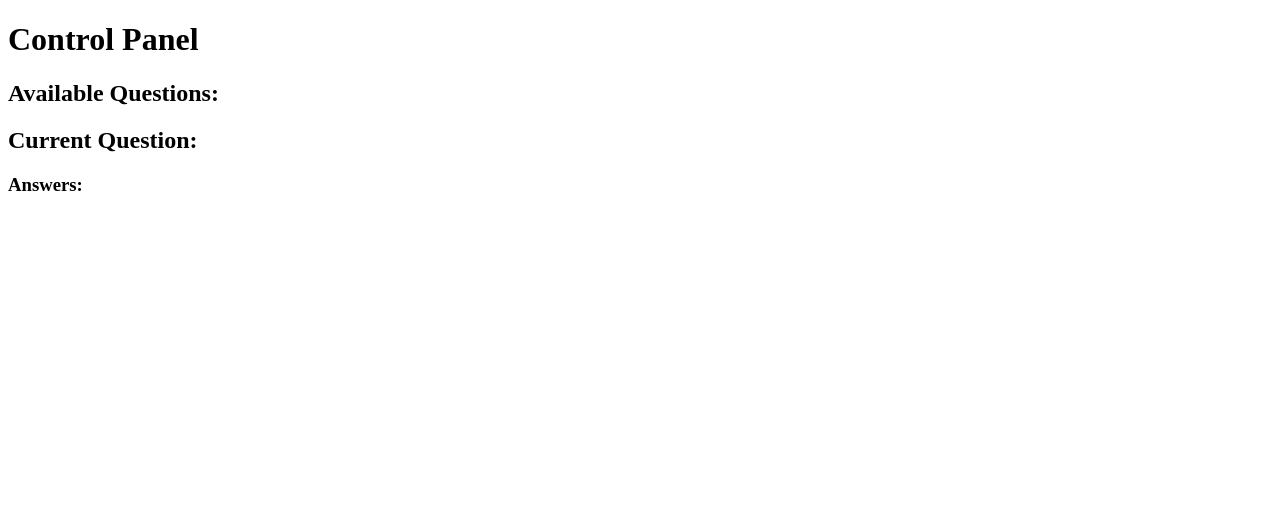
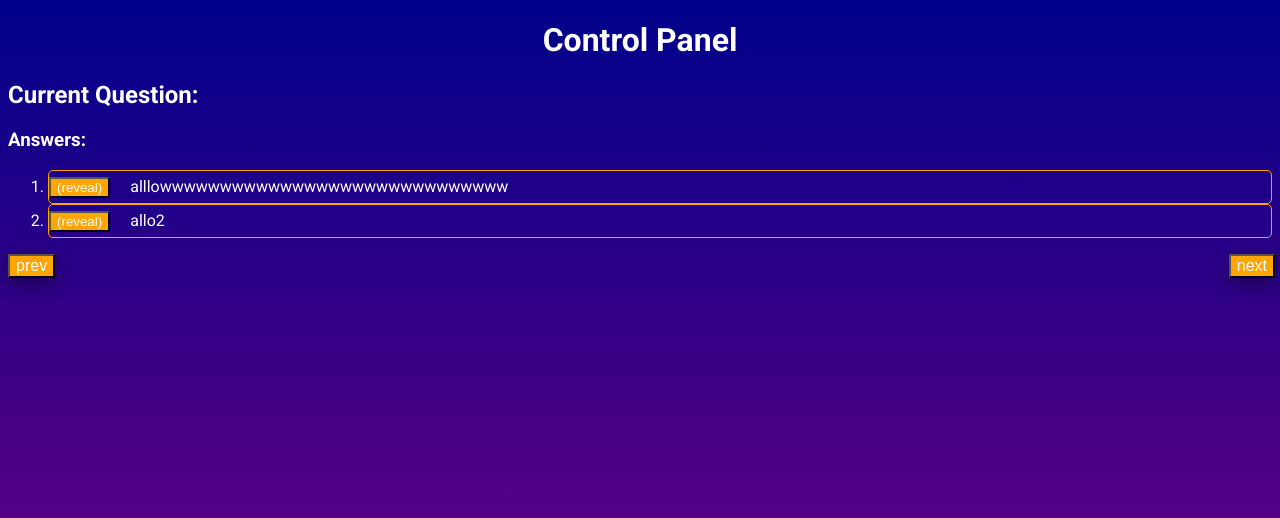
Before and after one commit to kanagrou/family-feuds, a Node server app: template src/views/admin.ejs in a window 1280 px wide. Shown: the top 518 px of the page. Run offline with Node 20, Linux system fonts and the light colour scheme; the template is opened without the code that fills it, so the values that code supplies are empty.

Commit message:
control-panel

```diff
--- a/src/main.js
+++ b/src/main.js
@@ -6,7 +6,7 @@ const path = require("path");
 const play = require("./routes/play.js");
 const admin_route = require("./routes/admin.js");
 
-const PORT = 3000;
+const PORT = 4000;
 const app = express();
 const server = app.listen(PORT, () => console.log("Listening on port", PORT));
 
--- /dev/null
+++ b/src/public/css/panel/main.css
@@ -0,0 +1,42 @@
+
+.content{
+    color: white;
+}
+
+.answer {
+    border: 1px solid orange;
+    border-radius: 5px;
+    line-height: 2;
+
+}
+.center{
+    text-align: center;
+}
+
+.right{
+    position: absolute;
+    right: 0px;
+    margin-right: 5px;
+}
+
+#change{
+    background-color: orange;
+    color: white;
+    font-size: 100%;
+    box-shadow: 0 8px 16px 0 rgba(0,0,0,0.2), 0 6px 20px 0 rgba(0,0,0,0.19);
+}
+
+.reveal{
+    margin-right: 20px;
+    background-color: orange;
+    color: white;
+}
+
+body {
+    height: 100%;
+    background-attachment: fixed;
+    word-wrap: break-word;
+    background-image: linear-gradient(darkblue, purple);
+    font-family: 'Roboto', sans-serif;
+    background-repeat: no-repeat;
+}
--- a/src/views/admin.ejs
+++ b/src/views/admin.ejs
@@ -5,13 +5,21 @@
     <meta http-equiv="X-UA-Compatible" content="IE=edge">
     <meta name="viewport" content="width=device-width, initial-scale=1.0">
     <title>Guerre des clans - Control Panel</title>
+    <link rel="preconnect" href="https://fonts.googleapis.com">
+    <link rel="preconnect" href="https://fonts.gstatic.com" crossorigin>
+    <link href="https://fonts.googleapis.com/css2?family=Roboto:wght@300;400;500;700&display=swap" rel="stylesheet">
+    <link rel="stylesheet" href="./css/panel/main.css">
 </head>
 <body>
-    <h1>Control Panel</h1>
-    <h2>Available Questions:</h2>
-    <ul></ul>
+    <div class="content">
+    <h1 class="center">Control Panel</h1>
     <h2>Current Question: </h2>
     <h3>Answers:</h3>
-    <ol></ol>
+    <ol>
+        <li class="answer"><button class="reveal">(reveal)</button>alllowwwwwwwwwwwwwwwwwwwwwwwwwwwww</li>
+        <li class="answer"><button class="reveal">(reveal)</button>allo2</li>
+    </ol>
+    <button id="change">prev</button> <button class="right" id="change">next</button>
+    </div>
 </body>
 </html>
```
Also changed, not shown: 1 other file.
